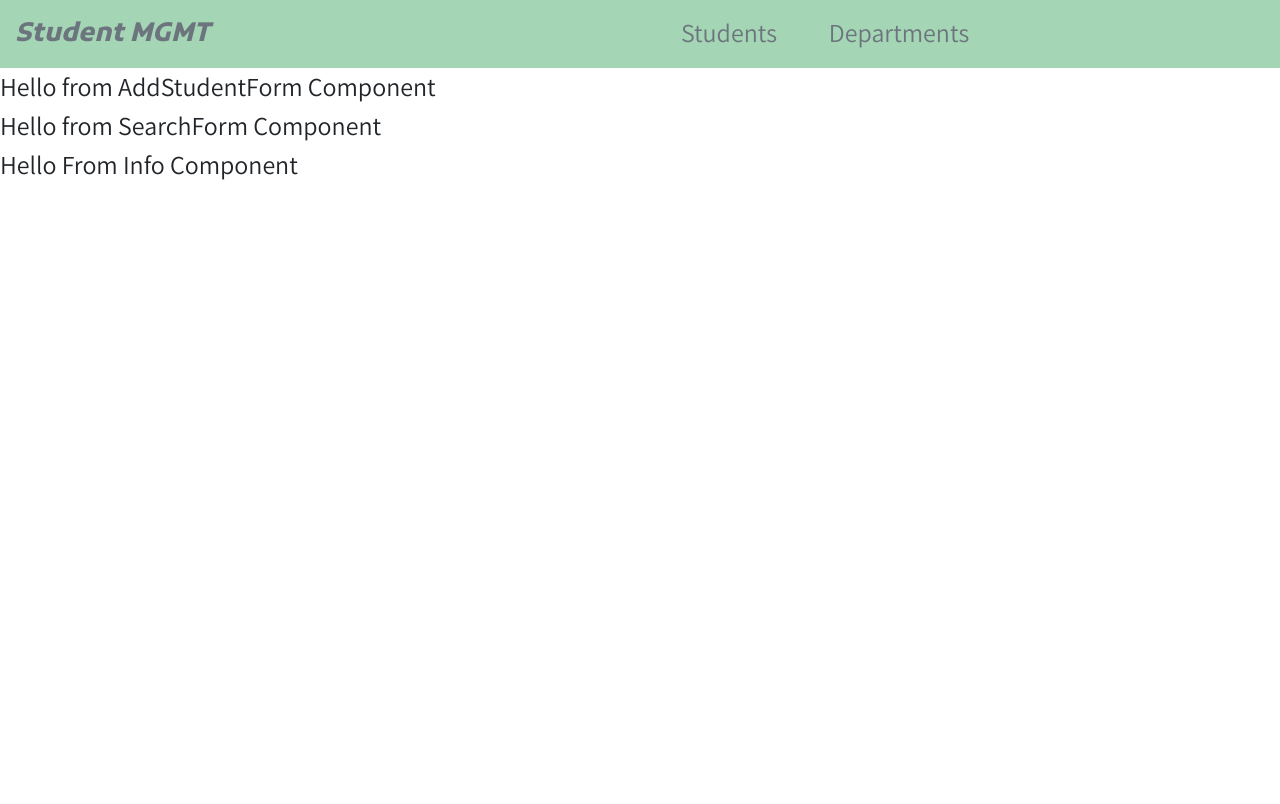
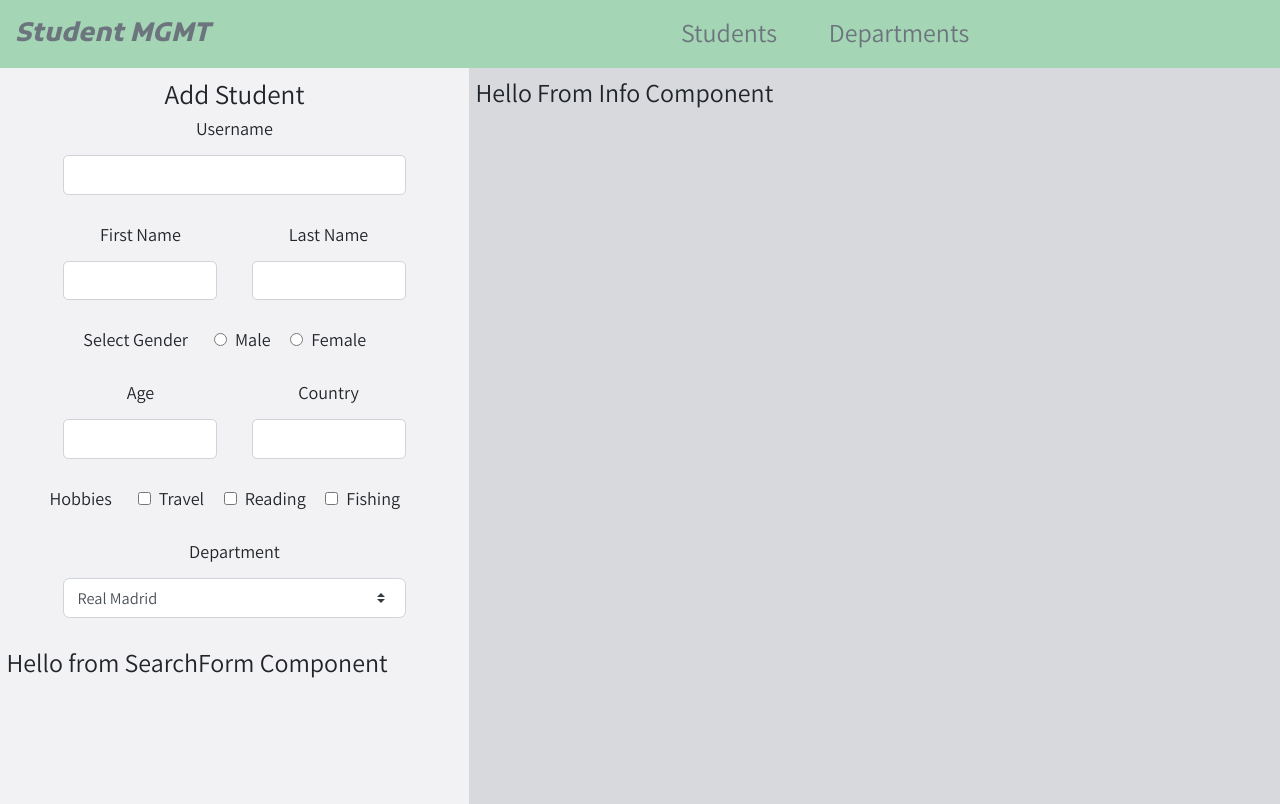
Before and after one commit to hivictording/React-Excercise, a React (Create React App) app in the folder student-mgmt/: page /students in a window 1280 px wide. Built offline with nearby package versions, Linux system fonts and the light colour scheme; data requests are answered from the project's data file; the HTML template or start-up script is replaced by a standard one.

Commit message:
StudentForm

```diff
--- a/student-mgmt/db.json
+++ b/student-mgmt/db.json
@@ -38,14 +38,19 @@
   ],
   "departments": [
     {
-      "name": "Chelsea",
-      "director": "Lanpard",
-      "id": "723be699-94d3-4cfb-a469-bffc18033a69"
+      "id": "b335d84b-d657-4e49-8084-fed525223193",
+      "name": "Real Madrid",
+      "director": "Zidane"
     },
     {
-      "name": "Liverpool",
-      "director": "Klop",
-      "id": "b81cccca-03b3-48fb-ae93-fe1f451b5367"
+      "name": "Lyon",
+      "director": "Ludy",
+      "id": "c7304f94-13aa-47f4-8e91-7a1a0aebf15c"
+    },
+    {
+      "id": "938ac7b6-15eb-44cd-a00f-a72ee116b2f1",
+      "name": "Paris",
+      "director": "Tuhel"
     }
   ]
 }
--- a/student-mgmt/src/components/departments/add-form/addForm.js
+++ b/student-mgmt/src/components/departments/add-form/addForm.js
@@ -1,7 +1,5 @@
 import React, { Component } from "react";
 import { v4 as uuid } from "uuid";
-
-import "./addDepartmentForm.scss";
 
 import { Context } from "../../../context";
 
--- a/student-mgmt/src/components/departments/info/singleInfo.js
+++ b/student-mgmt/src/components/departments/info/singleInfo.js
@@ -29,7 +29,7 @@ export default class SingleInfo extends Component {
     return (
       <DataConsumer>
         {(value) => {
-          const { editDepartment } = value;
+          const { editDepartment, deleteDepartment } = value;
           return (
             <tr key={id} className={edit ? "allow-edit" : ""}>
               <th scope="row">{index + 1}</th>
@@ -39,6 +39,7 @@ export default class SingleInfo extends Component {
                   name={`name`}
                   value={name}
                   onChange={this.handleChange}
+                  ref={(element) => (this.nameRef = element)}
                   disabled={edit ? false : true}
                 />
               </td>
@@ -54,15 +55,22 @@ export default class SingleInfo extends Component {
               <td>
                 {edit || (
                   <button
-                    className="btn btn-success mr-2"
+                    className="btn btn-secondary mr-2"
                     onClick={() => {
-                      this.setState({ edit: true });
+                      this.setState({ edit: true }, () => this.nameRef.focus());
                     }}
                   >
                     Edit
                   </button>
                 )}
-                {edit || <button className="btn btn-success">Delete</button>}
+                {edit || (
+                  <button
+                    className="btn btn-secondary"
+                    onClick={() => deleteDepartment(id)}
+                  >
+                    Delete
+                  </button>
+                )}
                 {edit && (
                   <button
                     className="btn btn-info mr-2"
--- a/student-mgmt/src/components/students/add-form/addForm.js
+++ b/student-mgmt/src/components/students/add-form/addForm.js
@@ -1,7 +1,173 @@
 import React, { Component } from "react";
 
+import { Context } from "../../../context";
+
 export default class AddStudentForm extends Component {
+  static contextType = Context;
+
   render() {
-    return <div>Hello from AddStudentForm Component</div>;
+    const {
+      departments: { data },
+    } = this.context;
+    return (
+      <form id="add-student-form" className="text-center">
+        <div className="form-title">Add Student</div>
+        {/* username */}
+        <div className="form-group w-75 mx-auto mb-3 ">
+          <label htmlFor="username">Username</label>
+          <input
+            className="form-control form-control-sm"
+            type="text"
+            id="username"
+            name="username"
+          />
+        </div>
+
+        {/* full name */}
+        <div className="fullname w-75 mx-auto d-flex justify-content-between">
+          <div className="form-group">
+            <label htmlFor="firstname">First Name</label>
+            <input
+              className="form-control form-control-sm"
+              type="text"
+              id="firstname"
+              name="firstname"
+            />
+          </div>
+          <div className="form-group">
+            <label htmlFor="lastname">Last Name</label>
+            <input
+              className="form-control form-control-sm"
+              type="text"
+              id="lastname"
+              name="lastname"
+            />
+          </div>
+        </div>
+
+        {/* Gender */}
+        <div className="gender mb-3">
+          <span className="gender-title text-capitalize mr-3">
+            select gender
+          </span>
+          <div className="form-check form-check-inline">
+            <input
+              type="radio"
+              name="gender"
+              id="male"
+              className="form-check-input"
+              value="male"
+            />
+            <label className="form-check-label text-capitalize" htmlFor="male">
+              male
+            </label>
+          </div>
+          <div className="form-check form-check-inline">
+            <input
+              type="radio"
+              name="gender"
+              id="female"
+              className="form-check-input"
+              value="female"
+            />
+            <label
+              className="form-check-label text-capitalize"
+              htmlFor="female"
+            >
+              female
+            </label>
+          </div>
+        </div>
+
+        {/* age and country */}
+        <div className="age-country w-75 mx-auto d-flex justify-content-between">
+          <div className="form-group">
+            <label htmlFor="age">Age</label>
+            <input
+              className="form-control form-control-sm"
+              type="text"
+              id="age"
+              name="age"
+            />
+          </div>
+          <div className="form-group">
+            <label htmlFor="country">Country</label>
+            <input
+              className="form-control form-control-sm"
+              type="text"
+              id="country"
+              name="country"
+            />
+          </div>
+        </div>
+
+        {/* Hobbies */}
+        <div className="hobbies mb-3">
+          <span className="hobbies-title text-capitalize mr-3">hobbies</span>
+          <div className="form-check form-check-inline">
+            <input
+              type="checkbox"
+              name="hobbies"
+              id="travel"
+              className="form-check-input"
+              value="travel"
+            />
+            <label
+              className="form-check-label text-capitalize"
+              htmlFor="travel"
+            >
+              travel
+            </label>
+          </div>
+          <div className="form-check form-check-inline">
+            <input
+              type="checkbox"
+              name="hobbies"
+              id="reading"
+              className="form-check-input"
+              value="reading"
+            />
+            <label
+              className="form-check-label text-capitalize"
+              htmlFor="reading"
+            >
+              reading
+            </label>
+          </div>
+          <div className="form-check form-check-inline">
+            <input
+              type="checkbox"
+              name="hobbies"
+              id="fishing"
+              className="form-check-input"
+              value="fishing"
+            />
+            <label
+              className="form-check-label text-capitalize"
+              htmlFor="fishing"
+            >
+              fishing
+            </label>
+          </div>
+        </div>
+
+        {/* department */}
+        <div className="department form-group w-75 mx-auto">
+          <label htmlFor="department">Department</label>
+          <select
+            name="department"
+            id="department"
+            className="custom-select custom-select-sm"
+          >
+            {data &&
+              data.map((item) => (
+                <option key={item.id} value={item.name}>
+                  {item.name}
+                </option>
+              ))}
+          </select>
+        </div>
+      </form>
+    );
   }
 }
--- /dev/null
+++ b/student-mgmt/src/components/students/add-form/addForm.scss
@@ -0,0 +1,18 @@
+#add-student-form {
+  font-size: 0.7rem;
+  .form-title {
+    font-size: 1.5em;
+  }
+
+  input,
+  select {
+    font-size: 0.9em;
+  }
+
+  .fullname,
+  .age-country {
+    .form-group {
+      width: 45%;
+    }
+  }
+}
--- a/student-mgmt/src/context/dataContext.js
+++ b/student-mgmt/src/context/dataContext.js
@@ -16,6 +16,14 @@ export default class DataProvider extends Component {
     };
   }
 
+  setDepartments = async () => {
+    let data = await fetchData(`${URL}/departments`);
+    this.setState({
+      departments: { loading: false, data },
+      filteredDepartments: data,
+    });
+  };
+
   addDepartment = async (id, name, director) => {
     await axios.post(`${URL}/departments`, { id, name, director });
     // this.setState({
@@ -25,11 +33,7 @@ export default class DataProvider extends Component {
     //   },
     // });
 
-    let data = await fetchData(`${URL}/departments`);
-    this.setState({
-      departments: { loading: false, data },
-      filteredDepartments: data,
-    });
+    await this.setDepartments();
   };
 
   editDepartment = async (id, name, director) => {
@@ -38,11 +42,13 @@ export default class DataProvider extends Component {
       director: director,
     });
 
-    let data = await fetchData(`${URL}/departments`);
-    this.setState({
-      departments: { loading: false, data },
-      filteredDepartments: data,
-    });
+    await this.setDepartments();
+  };
+
+  deleteDepartment = async (id) => {
+    await axios.delete(`${URL}/departments/${id}`);
+
+    await this.setDepartments();
   };
 
   searchDepartment = (str) => {
@@ -77,6 +83,7 @@ export default class DataProvider extends Component {
           addDepartment: this.addDepartment,
           editDepartment: (id, name, department) =>
             this.editDepartment(id, name, department),
+          deleteDepartment: (id) => this.deleteDepartment(id),
           searchDepartment: (str) => this.searchDepartment(str),
         }}
       >
--- a/student-mgmt/src/index.scss
+++ b/student-mgmt/src/index.scss
@@ -1,5 +1,9 @@
 @import "./scss/variables.scss";
 @import "./scss/globals.scss";
+
 @import "./components/header/header.scss";
 @import "./pages/departments.scss";
+@import "./components/departments/add-form/addDepartmentForm.scss";
 @import "./components/departments/info/info.scss";
+@import "./pages//students.scss";
+@import "./components/students/add-form/addForm.scss";
--- a/student-mgmt/src/pages/students.js
+++ b/student-mgmt/src/pages/students.js
@@ -7,10 +7,14 @@ import StudentInfo from "../components/students/info";
 export default class StudentsPage extends Component {
   render() {
     return (
-      <main>
-        <AddStudentForm />
-        <SearchStudentForm />
-        <StudentInfo />
+      <main id="students">
+        <div className="students-left p-1">
+          <AddStudentForm />
+          <SearchStudentForm />
+        </div>
+        <div className="students-right p-1">
+          <StudentInfo />
+        </div>
       </main>
     );
   }
--- /dev/null
+++ b/student-mgmt/src/pages/students.scss
@@ -0,0 +1,13 @@
+#students {
+  display: flex;
+  min-height: 92vh;
+
+  .students-left {
+    flex: 4;
+    background: $gray-5;
+  }
+  .students-right {
+    flex: 7;
+    background: $gray-4;
+  }
+}
```
